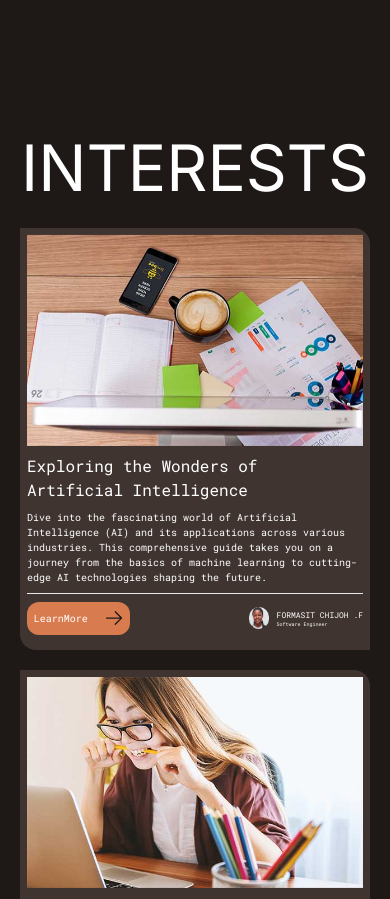
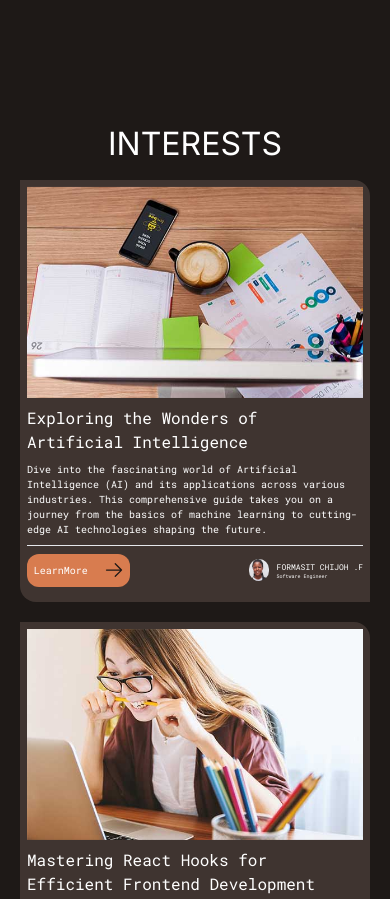
Before and after one commit to Formasitchijoh/formasit-portfolio, a Next.js app: page / in a window 390 px wide. Shown: the part 3191-4090 px from the top of the page. Built offline with nearby package versions, Linux system fonts and the light colour scheme.

Commit message:
feat : built the property detail page

```diff
--- a/src/app/home/page.tsx
+++ b/src/app/home/page.tsx
@@ -135,7 +135,7 @@ const HomePage = () => {
       </div>
       <section className="w-full mt-[5%] px-5">
         <div className="flex w-full py-3 place-content-center">
-          <p className=" text-[64px] text-white ">INTERESTS</p>
+          <p className=" md:text-[64px] text-[32px] text-white ">INTERESTS</p>
         </div>
         <div className=" grid md:grid-cols-3 gap-5">
           {BlogData.slice(0, 3).map((blog, index) => (
```
